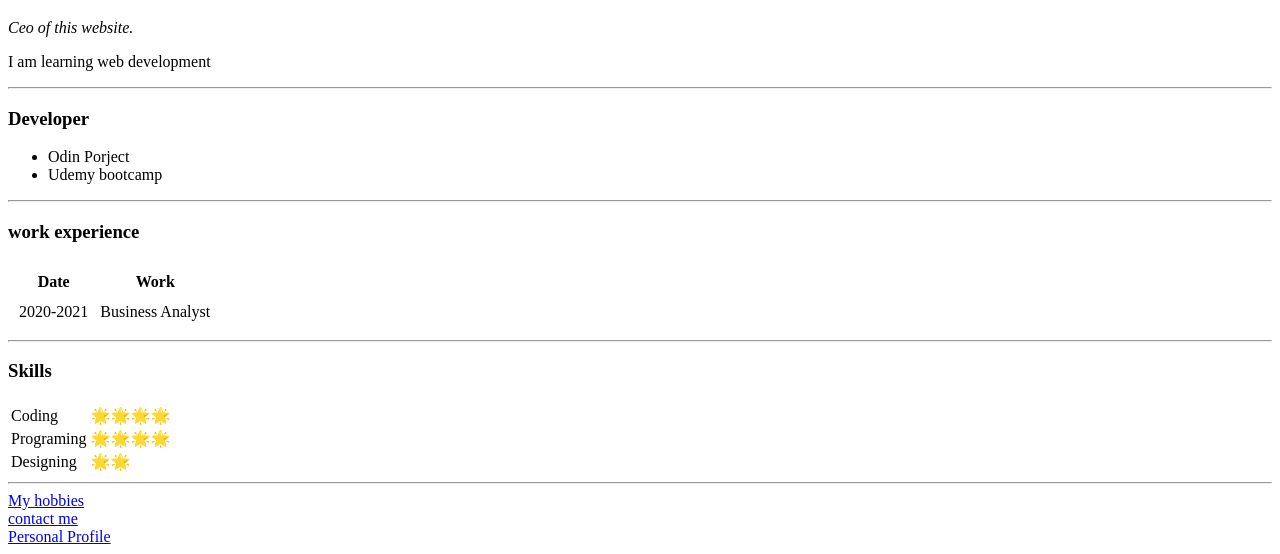
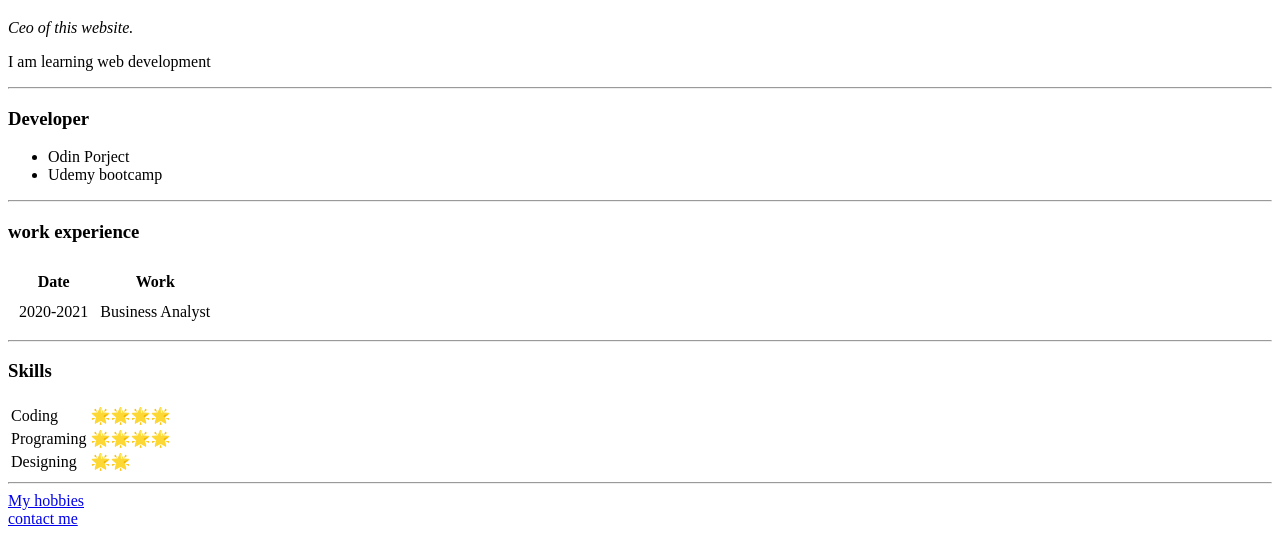
Before and after one commit to Glen237/CV, a plain HTML site: page index.html in a window 1280 px wide. Shown: the part 273-827 px from the top of the page. Drawn offline with Linux system fonts and the light colour scheme.

Commit message:
initial cv website file

```diff
--- a/index.html
+++ b/index.html
@@ -56,7 +56,6 @@
      <hr>
      <a href="Hobbies.html">My hobbies</a><br>
      <a href="Contact me.html">contact me</a><br>
-     <a href="Profile.html">Personal Profile</a>
    </ul>
   </body>
 </html
```
